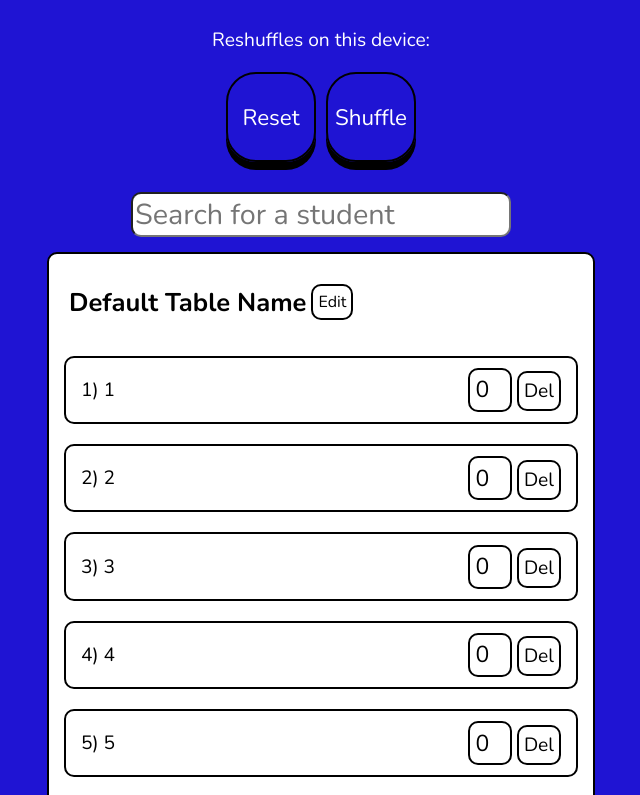
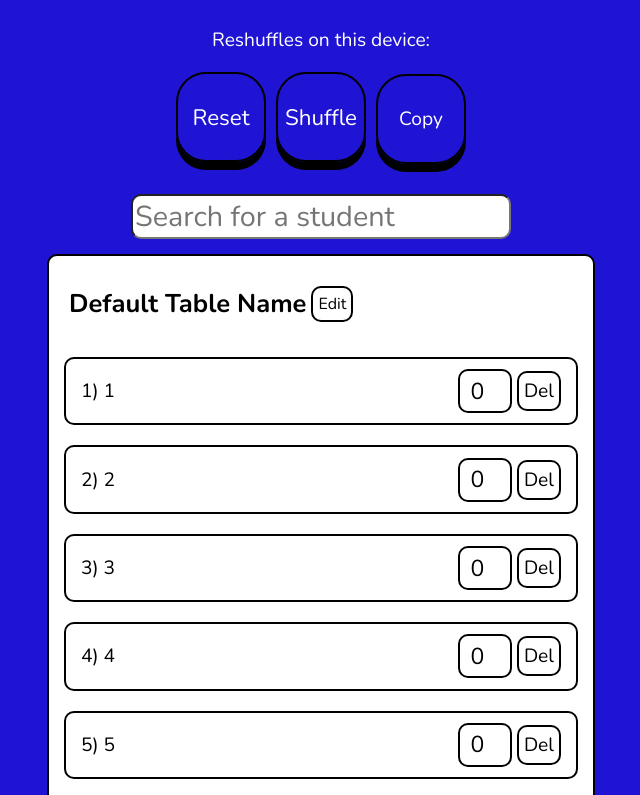
Before and after one commit to mcmikey101/shuffler, a React (Vite) app: page / in a window 1280 px wide. Shown: the top 795 px of the page, without its empty margins (319-959 px from the left). Built offline with nearby package versions, Linux system fonts and the light colour scheme.

Commit message:
bug fixes + prod build

```diff
--- a/src/App.css
+++ b/src/App.css
@@ -19,7 +19,7 @@
   grid-template-columns: 1fr 1fr;
   border: 2px solid black;
   border-radius: 10px;
-  background-color: white;
+  background-color: rgb(255, 255, 255);
   height: max-content;
   width: min-content;
   padding: 5px;
@@ -46,7 +46,8 @@
   max-width: 60%;
 }
 .priorinput {
-  width: 30px;
+  font-size: 1.3em;
+  width: 40px;
   height: 30px;
   border: 2px solid black;
   border-radius: 10px;
@@ -100,6 +101,9 @@ button:active {
 .reset {
   margin-right: 10px;
 }
+.copy {
+  margin-left: 10px;
+}
 .search {
   margin: 15px;
   font-size: 1.8em;
@@ -112,7 +116,10 @@ button:active {
 .searched {
   background-color: rgb(102, 146, 242);
 }
-
+.inputcont {
+  display: flex;
+  align-items: center;
+}
 @media (device-width <= 980px) {
   .items {
     grid-template-columns: 1fr;
@@ -124,10 +131,13 @@ button:active {
     text-align: center;
     font-size: 1.2em;
   }
-  .reset, .shuffle{
+  .reset, .shuffle, .copy{
     width: 90px;
     height: 90px;
     font-size: 1.4em;
+  }
+  .copy {
+    font-size: 1.2em;
   }
   .searchcont {
     display: flex;
--- a/src/App.tsx
+++ b/src/App.tsx
@@ -26,10 +26,15 @@ function Item(props: ItemProps) {
     }
     else if (e.target.value < -5) {
       props.setPriority(-5, id)
-    } else {
+    }
+    else {
       props.setPriority(e.target.value, id)
     }
-
+  }
+  function handleBlur(e: any, id: number) {
+    if (e.target.value == '') {
+      props.setPriority(0, id)
+    }
   }
 
   return (
@@ -38,7 +43,7 @@ function Item(props: ItemProps) {
         <p className="name">{String(props.listid) + ') ' + props.name}</p>
       </div>
       <div className="inputcont">
-        <input min={-5} max={5} onChange={(e) => handleCounter(e, props.id)} value={props.priority} className='priorinput' type="number"/>
+        <input onBlur={(e) => handleBlur(e, props.id)} min={-5} max={5} onChange={(e) => handleCounter(e, props.id)} value={props.priority} className='priorinput' type="number"/>
         <button onClick={() => props.removeItem(props.id)} className="delete">Del</button>
       </div>
     </div>
@@ -80,6 +85,7 @@ function App() {
     [{id: 30, name: '29', prior: 0}],
     [{id: 31, name: '30', prior: 0}],
   ]
+
   const [randlist, setRandlist] = useState(group)
   const [edit, setEdit] = useState('Default Table Name')
   const [editing, setEditing] = useState(false)
@@ -193,7 +199,19 @@ function App() {
   function handleSearch(e: any) {
     setSearching(e.target.value)
   }
-
+  function handleCopy() {
+    let date = new Date()
+    let year = date.getFullYear()
+    let month = '0'.repeat(2 - String(date.getMonth()).length) + date.getMonth()
+    let day = '0'.repeat(2 - String(date.getDate()).length) + date.getDate()
+    let time = day + '.' + month + '.' + year
+    let copytext = edit + ' ' + time + "\n"
+    for (let i = 0; i < randlist.length; i++) {
+      copytext += String(i + 1) + ') ' + randlist[i][0].name + ', ' + 'Priority: ' + String(randlist[i][0].prior) + "\n"
+    }
+    console.log(copytext)
+    navigator.clipboard.writeText(copytext)
+  }
   return (
     <>
     <div className="cont">
@@ -201,6 +219,7 @@ function App() {
       <div className="btns">
         <button onClick={() => handleReset()} className="reset">Reset</button>
         <button onClick={() => handleShuffle()} className="shuffle">Shuffle</button>
+        <button onClick={() => handleCopy()} className="copy">Copy</button>
       </div>
       <div className="searchcont">
         <input onChange={(e) => handleSearch(e)} type="text" className="search" placeholder='Search for a student'/>
```
